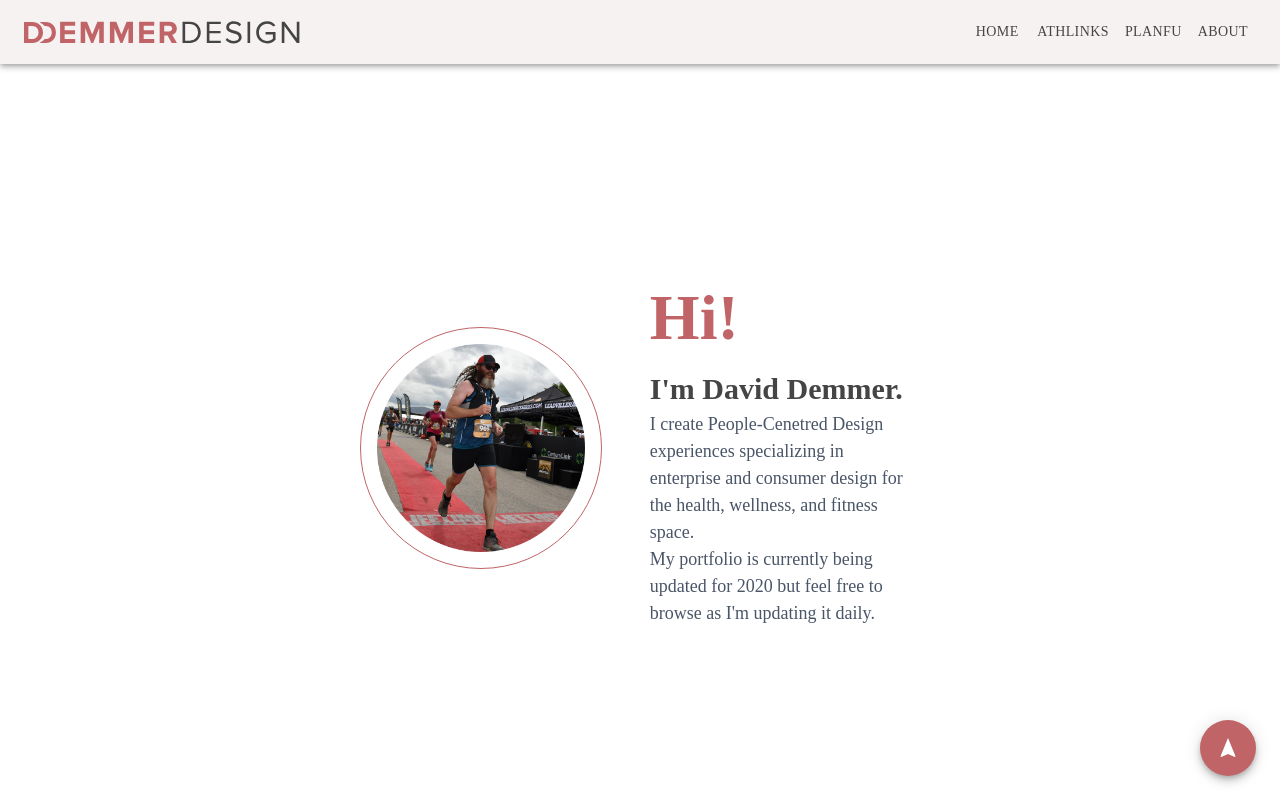
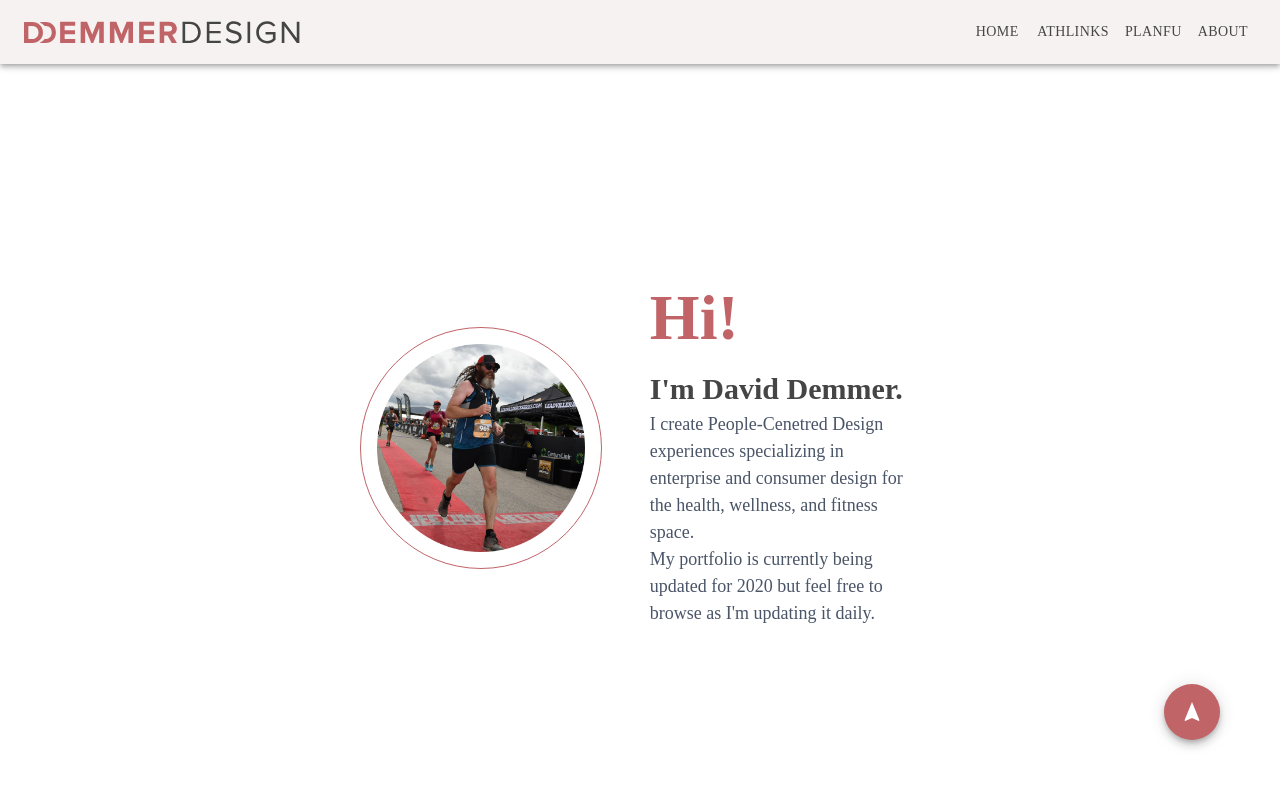
Before and after one commit to ddchili/design, a React (Create React App) app: page / in a window 1280 px wide. Shown: the top 800 px of the page. Built offline with nearby package versions, Linux system fonts and the light colour scheme; a web font is replaced by a local one.

Commit message:
fab placemnent for ios

```diff
--- a/src/components/FabNav/index.js
+++ b/src/components/FabNav/index.js
@@ -26,6 +26,9 @@ import { Link } from 'react-router-dom'
 import './styles.scss'
 
 const useStyles = makeStyles({
+  '& .makeStyles-root-1 > *': {
+    right: 100,
+  },
   list: {
     width: 250,
     height: '100vh'
@@ -161,7 +164,7 @@ export default function FabNav() {
         <React.Fragment key={anchor}>
           {/* <Button onClick={toggleDrawer(anchor, true)}>{anchor}</Button> */}
           {/* <Hidden smUp> */}
-            <Fab
+            <Fab style={{right:'36px', bottom:'36px'}}
               classes={classes.fab}
               color='primary'
               aria-label='navigation'
```
